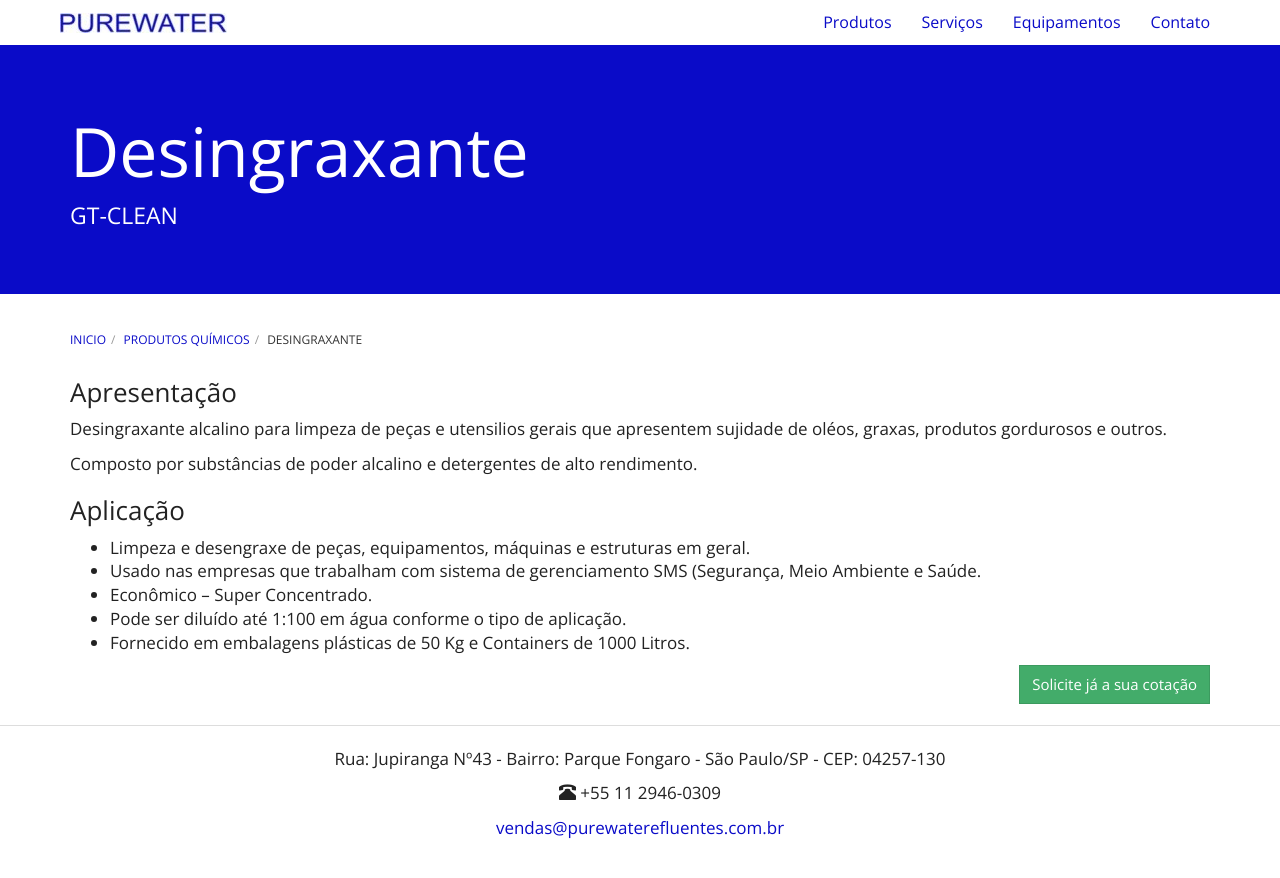
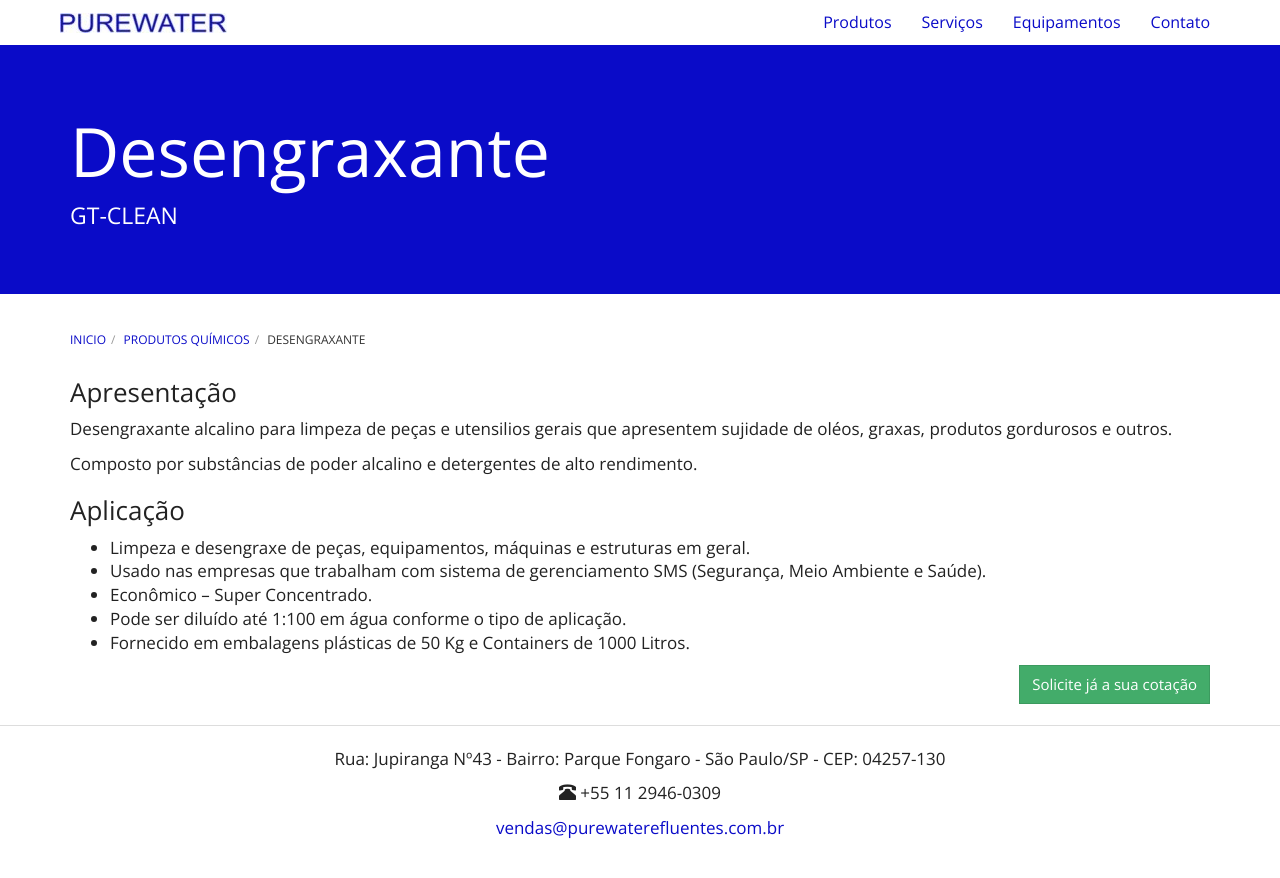
Before and after one commit to purewaterefluentes/purewaterefluentes.github.io, a Jekyll site: the page built from produtos/desengraxante.md, in a window 1280 px wide. Shown: the top 878 px of the page. Built offline with Jekyll 4.4.1, drawn with Linux system fonts in a browser that asks for light colours; nearby versions of some CDN libraries; library files that are not in the unit come from our copies.

Commit message:
Update and rename desingraxante.md to desengraxante.md

```diff
--- a/produtos/desingraxante.md
+++ b/produtos/desengraxante.md
@@ -1,20 +1,20 @@
 ---
 layout: contato
-pageTitle: Desingraxante
-title: Desingraxante
+pageTitle: Desengraxante
+title: Desengraxante
 subtitle: GT-CLEAN
 ---
 
 ### Apresentação
 
-Desingraxante alcalino para limpeza de peças e utensilios gerais que apresentem sujidade de oléos, graxas, produtos gordurosos e outros.
+Desengraxante alcalino para limpeza de peças e utensilios gerais que apresentem sujidade de oléos, graxas, produtos gordurosos e outros.
 
 Composto por substâncias de poder alcalino e detergentes de alto rendimento.
 
 ### Aplicação
 
 - Limpeza e desengraxe de peças, equipamentos, máquinas e estruturas em geral.
-- Usado nas empresas que trabalham com sistema de gerenciamento SMS (Segurança, Meio Ambiente e Saúde.
+- Usado nas empresas que trabalham com sistema de gerenciamento SMS (Segurança, Meio Ambiente e Saúde).
 - Econômico – Super Concentrado.
 - Pode ser diluído até 1:100 em água conforme o tipo de aplicação.
 - Fornecido em embalagens plásticas de 50 Kg e Containers de 1000 Litros.
```
